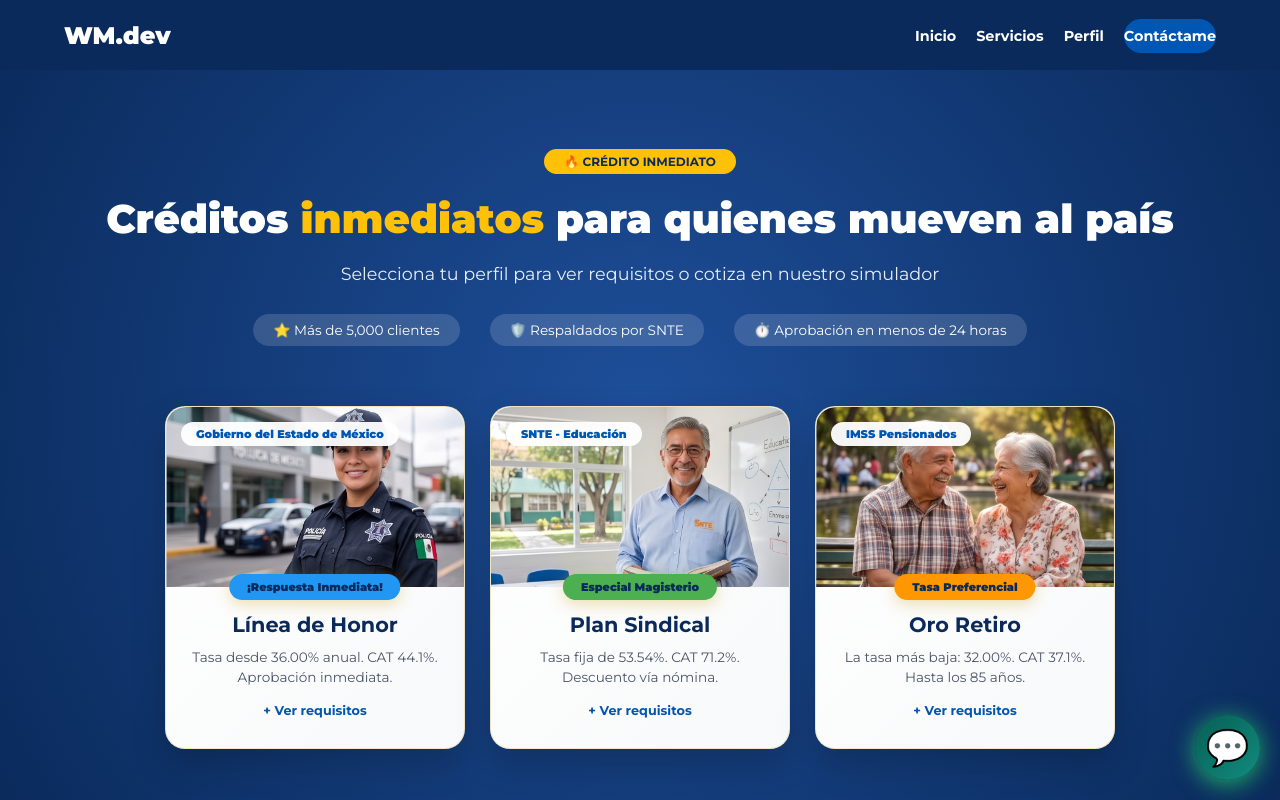
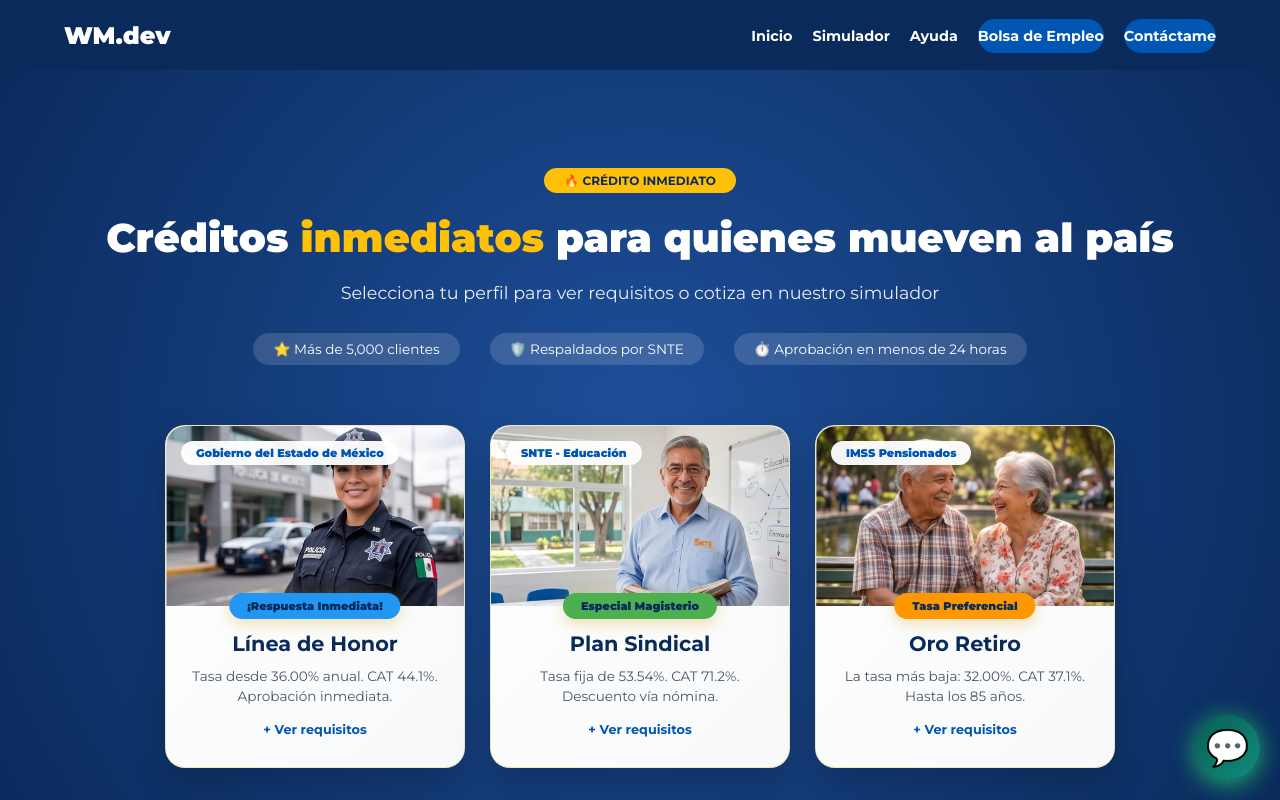
Before and after one commit to williaml1223/creditos, a website: page index.html in a window 1280 px wide. Shown: the top 800 px of the page. Drawn offline with Linux system fonts and the light colour scheme.

Commit message:
Update navbar links in index.html

```diff
--- a/index.html
+++ b/index.html
@@ -41,13 +41,14 @@
     </a>
 
     <!-- NAVBAR CON MENÚ HAMBURGUESA -->
-  <nav class="navbar">
+  <<nav class="navbar">
     <div class="logo">WM<span>.dev</span></div>
     <button class="menu-btn" id="menuBtn">☰</button>
     <ul class="nav-links" id="navLinks">
         <li><a href="#inicio">Inicio</a></li>
-        <li><a href="#servicios">Servicios</a></li>
-        <li><a href="#perfil">Perfil</a></li>
+        <li><a href="#servicios">Simulador</a></li>
+        <li><a href="#faq">Ayuda</a></li>
+        <li><a href="empleo.html" class="btn-empleo">Bolsa de Empleo</a></li>
         <li><a href="https://wa.me/584248548251" target="_blank" class="btn-empleo">Contáctame</a></li>
     </ul>
 </nav>
```
